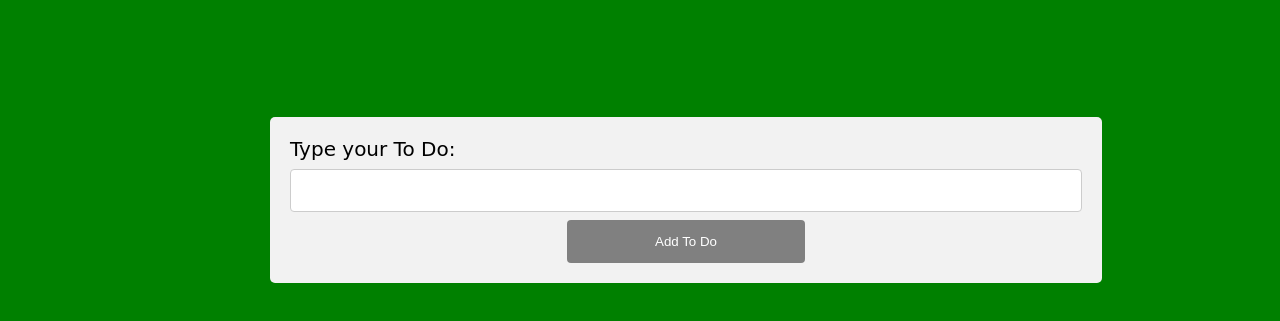
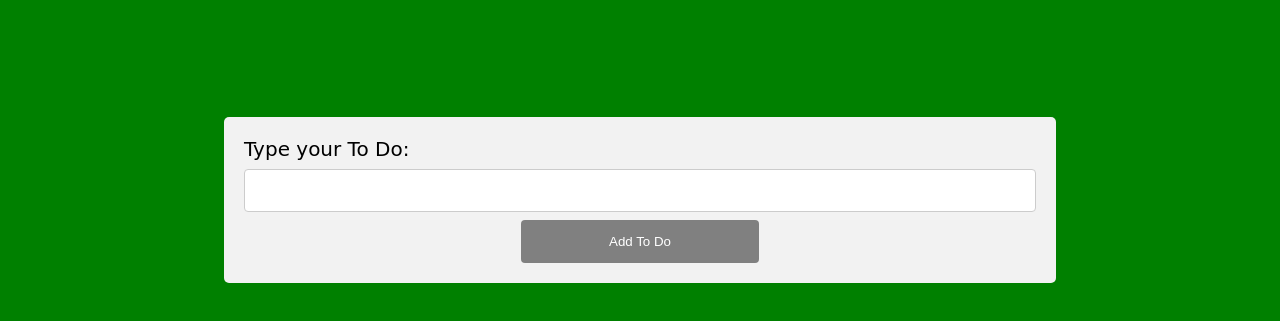
Before and after one commit to nelgucci/js-exercise-2, a plain HTML site: page index.html in a window 1280 px wide. Shown: the part 165-486 px from the top of the page. Drawn offline with Linux system fonts and the light colour scheme.

Commit message:
modified

```diff
--- a/css/style.css
+++ b/css/style.css
@@ -70,7 +70,7 @@ button:hover {
 }
 
  form {
- 	margin: 0px 0px 0px 150px;
+ 	margin: auto;
     width: 80%;
     border-radius: 5px;
     background-color: #f2f2f2;
```
